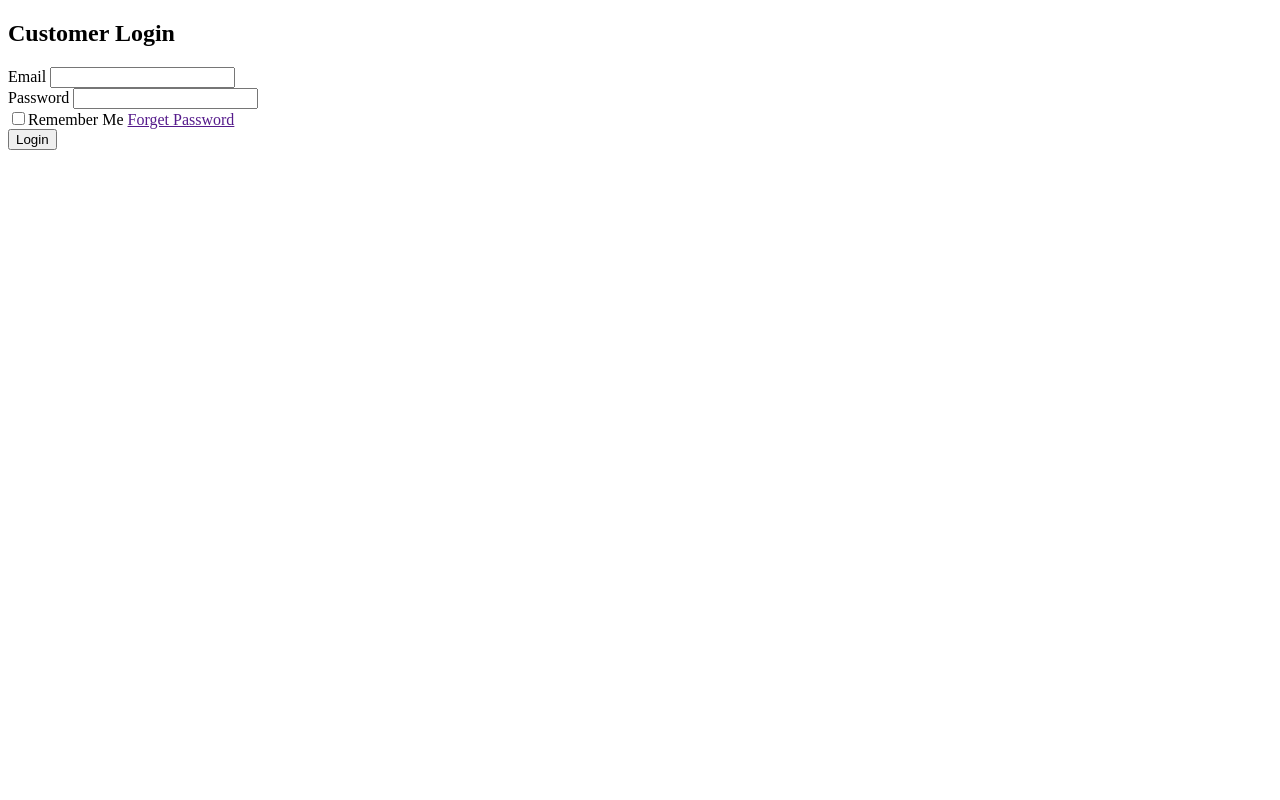
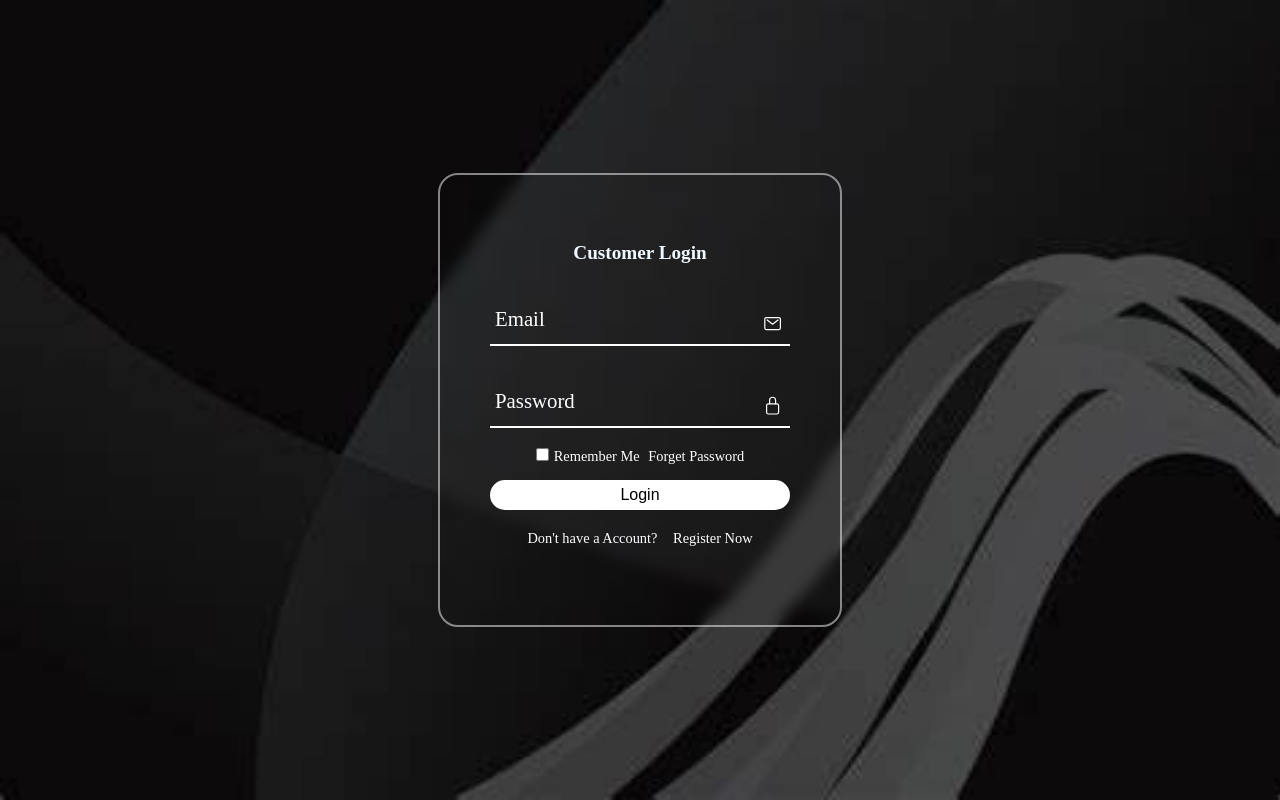
Before and after one commit to Dark7177/New-Web-assignment, a plain HTML site: page index.html in a window 1280 px wide. Drawn offline with nearby package versions, Linux system fonts and the light colour scheme.

Commit message:
Done project

```diff
--- a/Style.css
+++ b/Style.css
@@ -0,0 +1,142 @@
+*{
+    padding: 0;
+    margin: 0;
+}
+
+section{
+    display: flex;
+    justify-content: center;
+    text-align: center;
+    align-items: center;
+    min-height: 100vh;
+    width: 100%;
+    background: url(bg.jpeg) no-repeat;
+    background-position: center;
+    background-size: cover;
+}
+
+.form-box{
+    position: relative;
+    width: 400px;
+    height: 450px;
+    background: transparent;
+    backdrop-filter: blur(7px);
+    border: 2px solid rgba(255, 255, 255, 0.5);
+    border-radius: 20px;
+    display: flex;
+    justify-content: center;
+    align-items: center;
+}
+
+h2{
+    font-size: 1.2rem;
+    color: aliceblue;
+    text-align: center;
+}
+
+.inputbox{
+    position: relative;
+    margin: 30px 0;
+    width: 300px;
+    border-bottom: 2px solid #fff;
+}
+
+.inputbox label {
+    position: absolute;
+    top: 50%;
+    left: 5px;
+    transform: translateY(-50%);
+    color: white;
+    font-size: 1.3rem;
+    pointer-events: none;
+    transition: 0.5s;
+}
+
+input:focus ~ label,
+input:valid ~ label{
+    top: -5px;
+}
+
+.inputbox input{
+    width: 100%;
+    height: 50px;
+    background: transparent;
+    border: none;
+    outline: none;
+    font-size: 1rem;
+    padding: 0 35px 0 5px;
+    color: #fff;
+}
+
+.inputbox ion-icon{
+    position: absolute;
+    right: 8px;
+    top: 20px;
+    color: #fff;
+    font-size: 1.2rem;
+
+}
+
+.forget{
+    margin: -15px 0 15px;
+    font-size: 0.9rem;
+    display: flex;
+    color: #fff;
+    justify-content: center;
+    align-items: center;
+}
+
+.forget label input{
+    margin: 5px 5px 0 0;
+}
+
+.forget label a{
+    text-align: center;
+    justify-content: center;
+    align-items: center;
+    margin-left: 5px;
+    /* margin-bottom: 7px; */
+    color: #fff;
+    text-decoration: none;
+
+}
+
+.forget label a:hover{
+    text-decoration: underline;
+
+}
+
+button{
+    width: 100%;
+    height: 30px;
+    border-radius: 15px;
+    background: #fff;
+    border: none;
+    outline: none;
+    cursor: pointer;
+    font-size: 1rem;
+    font-weight: 500;
+}
+
+.register{
+    font-size :0.9rem;
+    color: #fff;
+    text-align: center;
+    margin: 20px 0 10px;
+}
+
+.register p{
+    /* padding: 25px; */
+    margin: 12px;
+}
+
+.register p a{
+    margin-left: 12px;
+    text-decoration: none;
+    color: #fff;
+    font-weight: 500;
+}
+
+.register p a:hover{
+    text-decoration: underline;
+}
--- a/index.html
+++ b/index.html
@@ -20,27 +20,39 @@
 </head>
 
 <body>
+    <section>
         <div class="form-box">
             <div class="form-value">
                 <form action="">
                     <h2>Customer Login</h2>
-                <div class="input">
+                    <div class="inputbox">
+                        <ion-icon name="mail-outline"></ion-icon>
+                        <input type="email" name="email" id="email" required>
                         <label for="">Email</label>
-                    <input type="email" name="email" id="email">
                     </div>
-                <div class="input">
+                    <div class="inputbox">
+                        <ion-icon name="lock-closed-outline"></ion-icon>
+                        <input type="password" name="password" id="password" required>
                         <label for="">Password</label>
-                    <input type="password" name="password" id="password">
                     </div>
+
                     <div class="forget">
-                    <label for=""><input type="checkbox">Remember Me <a href="">Forget Password</a></label>
+                        <label for="checkbox"><input type="checkbox" id="checkbox">Remember Me <a href="">Forget Password</a></label>
                     </div>
+
                     <div class="btn">
                         <button type="submit">Login </button>
+                    </div>
+                    <div class="register">
+                        <p>Don't have a Account? <a href="#">Register Now </a></p>
                     </div>
                 </form>
             </div>
         </div>
+    </section>
+
+    <script type="module" src="https://unpkg.com/ionicons@5.5.2/dist/ionicons/ionicons.esm.js"></script>
+    <script nomodule src="https://unpkg.com/ionicons@5.5.2/dist/ionicons/ionicons.js"></script>
 </body>
 
 </html>
```
Also changed, not shown: bg.jpeg (added). Lines whose indentation alone changed are shown as unchanged.
